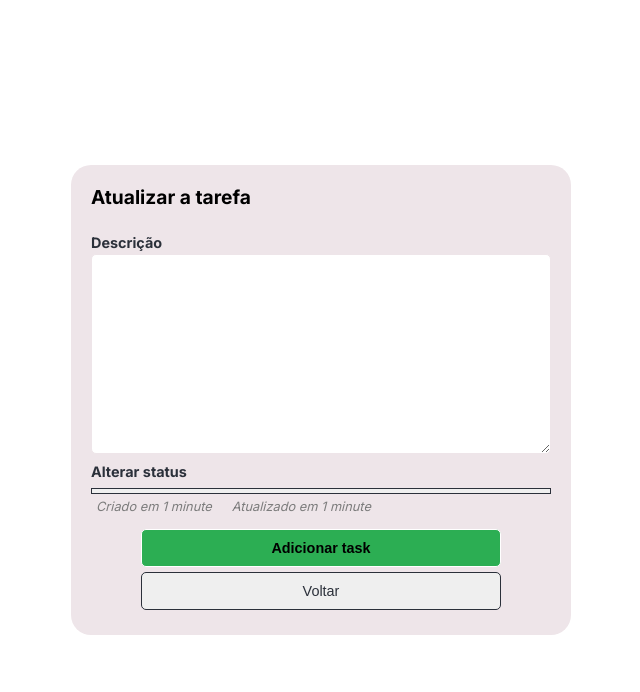
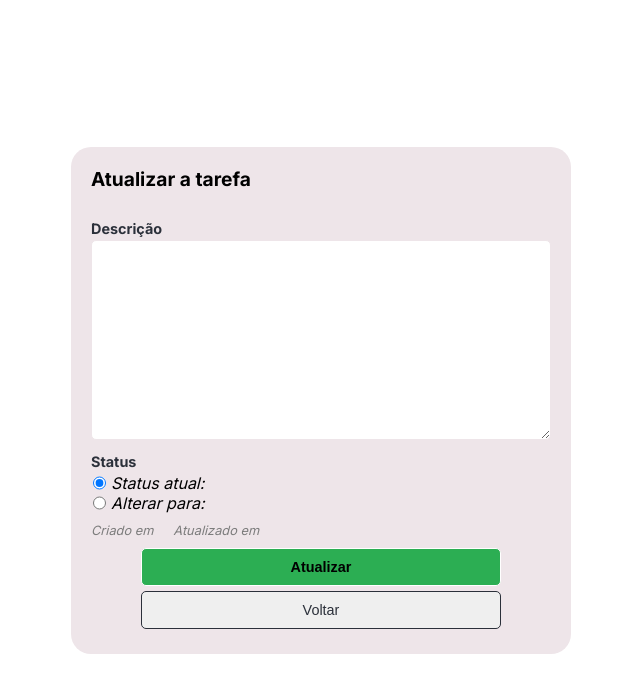
Before and after one commit to gabrielnavas/todo_nextjs, a Next.js app: page /task/update-task in a window 1280 px wide. Shown: the top 692 px of the page, without its empty margins (319-959 px from the left). Built offline with nearby package versions, Linux system fonts and the light colour scheme.

Commit message:
to update page

```diff
--- a/src/app/task/update-task/page.module.css
+++ b/src/app/task/update-task/page.module.css
@@ -34,7 +34,7 @@
   font-size: .9rem;
   color: var(--color-gunmetal);
   font-weight: bold;
-  margin-top: 9px;
+  margin-top: 13px;
   margin-bottom: 3px;
 }
 
@@ -96,7 +96,7 @@
 
 .left_dates {
   display: flex;
-  margin: 5px;
+  margin: 10px 0 0 0;
 }
 
 .date {
@@ -110,35 +110,25 @@
 }
 
 
-.button_status_container {
+.status_container {
   display: flex;
   flex-direction: column;
+  align-items: flex-start;
   justify-content: center;
-  align-items: center;
-  margin-top: 5px;
-  height: 100%;
-  width: 100%;
-  cursor: pointer;
-  outline: none;
-  border: 0.3px solid var(--color-gunmetal);
 }
 
-
-.button_status {
+.radio_group {
   display: flex;
   flex-direction: row;
-  justify-content: center;
-  align-items: center;
-  width: 100%;
 }
 
-.button_status_icon {
-  font-weight: bold;
-  font-size: 2rem;
+.status_container_label {
+  margin-left: 5px;
+  margin-right: 5px;
+  font-style: italic;
+  color: var(--gray);
 }
 
-.button_status_text {
-  font-weight: bold;
-  font-size: 1rem;
-  margin-left: 20px;
+.status_container_radio {
+  margin-left: 2px;
 }
--- a/src/app/task/update-task/page.tsx
+++ b/src/app/task/update-task/page.tsx
@@ -18,6 +18,8 @@ export type Status = {
   name: string
 }
 
+type StatusSelected = "now" | "toUpdate"
+
 export type Task = {
   id: string
   description: string
@@ -28,44 +30,67 @@ export type Task = {
 
 const UpdateTask = () => {
   const [taskToUpdate, setTaskToUpdate] = useState<Task | null>(null)
+
+  const [description, setDescription] = useState("")
+
+  const [statusSelected, setStatusSelected] = useState<StatusSelected>("now")
+
+  const [statusToUpdate, setStatusToUpdate] = useState<string>("")
+  const [statusNow, setStatusNow] = useState<string>("")
+
+  const [statusNowRender, setStatusNowRender] = useState<string>("")
+  const [statusToUpdateRender, setStatusToUpdateRender] = useState<string>("")
+
+
+
   const router = useRouter();
 
-  const [statusColor, setStatusColor] = useState("")
+  useEffect(() => {
 
-  let iconStatus: JSX.Element | null = null
-
-  useEffect(() => {
     const taskStr = localStorage.getItem('task')
     if(taskStr) {
-      setTaskToUpdate(JSON.parse(taskStr))
-      if(taskToUpdate?.status.name == statusTypeName.TASK_STATUS_TODO) {
-        setStatusColor('#2cae53')
-        iconStatus = <AiOutlineArrowUp color='#2cae53' />
+      const task: Task = JSON.parse(taskStr)
+      setTaskToUpdate(task)
+      setDescription(task.description)
+
+      if(task.status.name === statusTypeName.TASK_STATUS_TODO) {
+        setStatusNowRender("A fazer")
+        setStatusToUpdateRender("Fazendo")
+        setStatusToUpdate(statusTypeName.TASK_STATUS_DOING)
+        setStatusNow(statusTypeName.TASK_STATUS_TODO)
       }
-      if(taskToUpdate?.status.name == statusTypeName.TASK_STATUS_DOING) {
-        setStatusColor('#db2a2a')
-        iconStatus = <AiOutlineCheckCircle color='#db2a2a' />
+      else if(task.status.name === statusTypeName.TASK_STATUS_DOING) {
+        setStatusNowRender("Fazendo")
+        setStatusToUpdateRender("Finalizado")
+        setStatusToUpdate(statusTypeName.TASK_STATUS_FINISH)
+        setStatusNow(statusTypeName.TASK_STATUS_DOING)
       }
-      if(taskToUpdate?.status.name == statusTypeName.TASK_STATUS_FINISH) {
-        setStatusColor('#7C7C7C')
-        iconStatus = <AiOutlineCloseCircle color='#7C7C7C' />
+      else if(task.status.name === statusTypeName.TASK_STATUS_FINISH) {
+        setStatusNowRender("Finalizado")
+        setStatusToUpdateRender("Fazendo")
+        setStatusToUpdate(statusTypeName.TASK_STATUS_DOING)
+        setStatusNow(statusTypeName.TASK_STATUS_FINISH)
       }
     }
   }, [])
 
-  const handleCreateTask = async () => {
+  const handleUpdateTask = async () => {
+
     const payload = {
-      description: taskToUpdate?.description
+      description,
+      statusName: statusSelected === "now" ? statusNow : statusToUpdate
     }
-    const response = await fetch('http://localhost:8080/task', {
-      method: 'POST',
+    const response = await fetch('http://localhost:8080', {
+      method: 'PUT',
       headers: {
         Accept: "application/json",
         "Content-Type": "application/json",
       },
       body: JSON.stringify(payload),
     })
-    router.back()
+    if(response.status >= 200 && response.status < 400) {
+      router.back()
+    }
   }
 
   return (
@@ -78,34 +103,34 @@ const UpdateTask = () => {
           <div className={styles.form_group}>
             <label className={styles.form_label}>Descrição</label>
             <textarea
+              id="description"
               className={styles.form_description}
-              value={taskToUpdate?.description}
-              onChange={e => setTaskToUpdate(taskToUpdate && {...taskToUpdate, description: e.target.value})}></textarea>
+              value={description}
+              onChange={e => setDescription(e.target.value)}
+            ></textarea>
           </div>
           <div className={styles.form_group}>
-            <label className={styles.form_label}>Alterar status</label>
-            <div className={styles.button_status_container}>
-              <button className={styles.button_status}>
-                <span className={styles.button_status_icon}>
-                  {iconStatus}
-                </span>
-                <span className={styles.button_status_text} style={{
-                  color: statusColor
-                }}>
-                  {taskToUpdate?.status.name}
-                </span>
-              </button>
+          <label className={styles.form_label}>Status</label>
+          <div className={styles.status_container}>
+            <div className={styles.radio_group}>
+              <input type='radio' name="status" value="status_now" className={styles.status_container_radio} checked={statusSelected === "now"} onChange={() => setStatusSelected("now")} />
+              <label htmlFor='status_now' className={styles.status_container_label} onClick={() => setStatusSelected("now")}>Status atual: {statusNowRender}</label>
             </div>
+            <div className={styles.radio_group}>
+              <input type='radio' name="status" value="status_to_update" className={styles.status_container_radio} checked={statusSelected === "toUpdate"} onChange={() => setStatusSelected("toUpdate")} />
+              <label htmlFor="status_to_update" className={styles.status_container_label} onClick={() => setStatusSelected("toUpdate")}>Alterar para: {statusToUpdateRender}</label>
+            </div>
+          </div>
           </div>
           <div className={styles.left_dates}>
             <span className={styles.date}>
-              Criado em {formatDistanceToNow(new Date(Date.now() - 50000))}
+              Criado em { taskToUpdate && formatDistanceToNow(new Date(taskToUpdate.createdAt)) }
             </span>
             <span className={styles.date}>
-              Atualizado em {formatDistanceToNow(new Date(Date.now() - 50000))}
+              Atualizado em { taskToUpdate && formatDistanceToNow(new Date(taskToUpdate.updatedAt))}
             </span>
           </div>
-          <button type="button" className={`${styles.form_button} ${styles.form_button_confirm}`} onClick={handleCreateTask}>Adicionar task</button>
+          <button type="button" className={`${styles.form_button} ${styles.form_button_confirm}`} onClick={handleUpdateTask}>Atualizar</button>
           <button type="button" className={`${styles.form_button} ${styles.form_button_cancel}`} onClick={() => router.back()}>Voltar</button>
         </form>
       </div>
```
